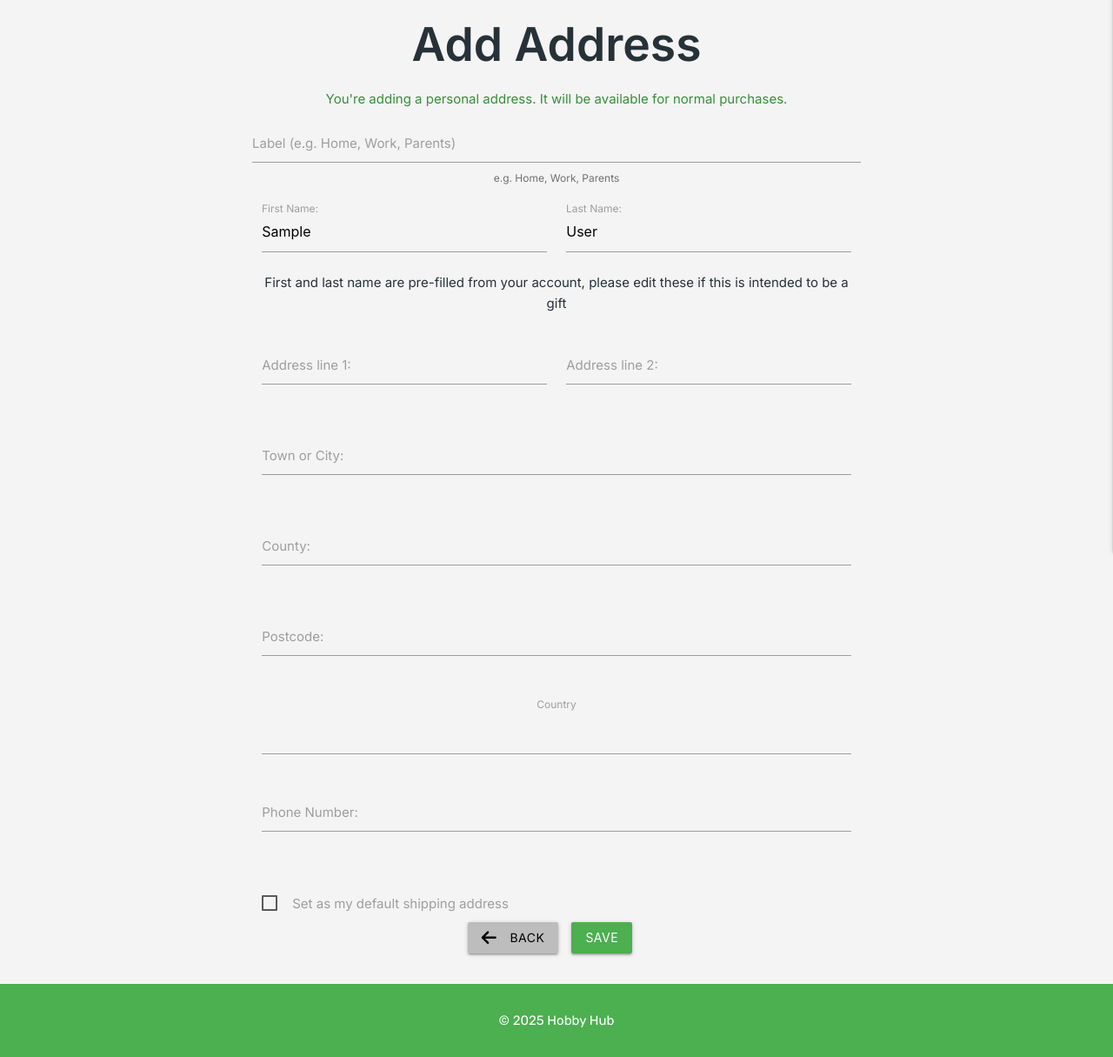
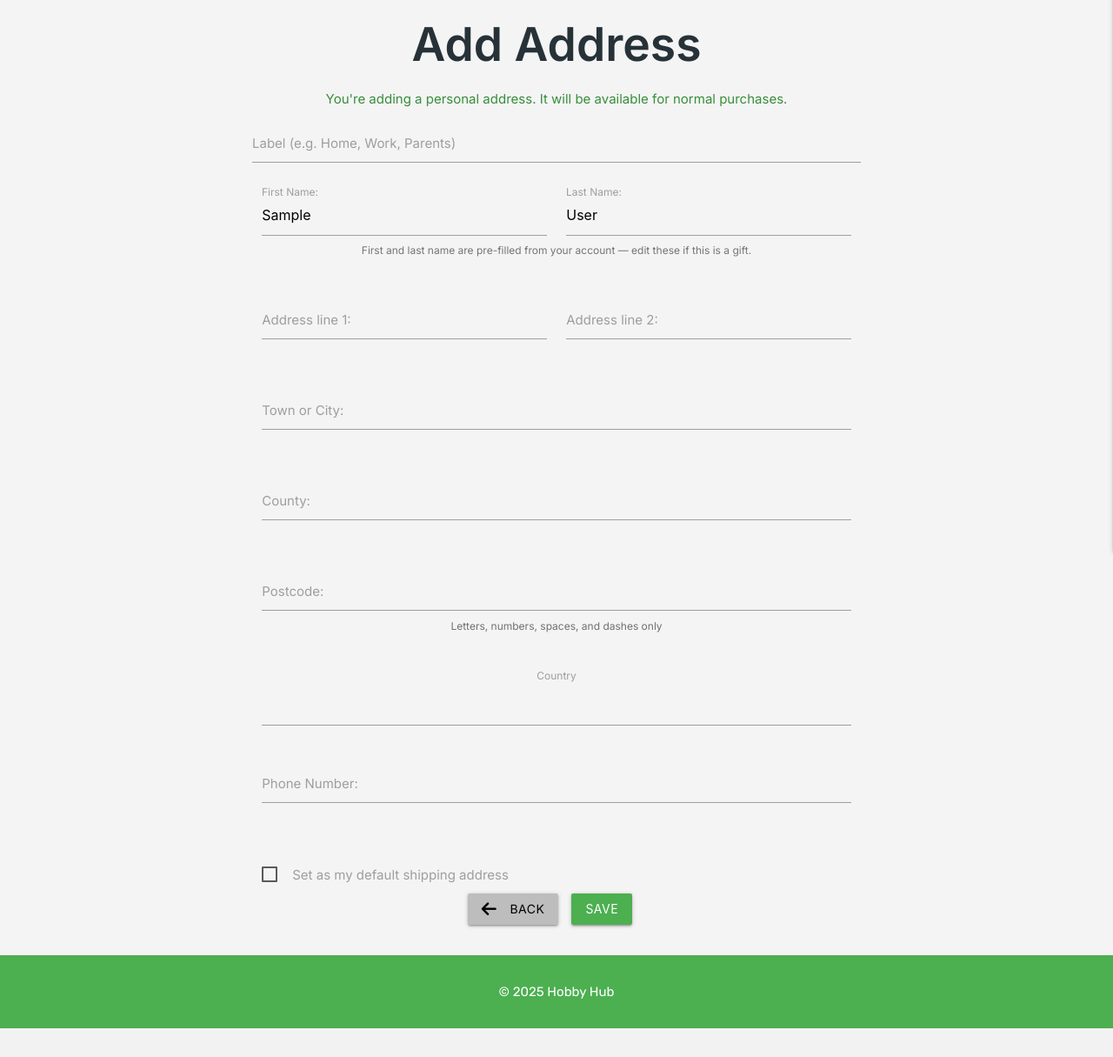
Before and after one commit to monkphin/HobbySub, a Django app: page /accounts/address/add/ in a window 1280 px wide. Shown: the part 226-1441 px from the top of the page at 87% size. After the commit the page ends 1408 px from the top, so only its background shows below. Run offline with Django 3.2, Linux system fonts and the light colour scheme; the visitor is signed in with stand-in values (Sample User, id 1); some libraries are stand-ins or nearby versions.

Commit message:
tidied HTML for address form

```diff
--- a/static/css/style.css
+++ b/static/css/style.css
@@ -622,3 +622,11 @@
   clip: rect(0, 0, 0, 0);
   border: 0;
 }
+
+.name-group-helper {
+  margin-top: -1rem;
+  font-size: 0.8rem;
+  color: #9e9e9e;
+  font-weight: 400;
+  line-height: 1.5;
+}
--- a/users/templates/users/add_address.html
+++ b/users/templates/users/add_address.html
@@ -38,40 +38,30 @@
       <input type="hidden" name="next" value="{{ next }}">
 
       <div class="input-field">
-        {{ form.label|add_class:"validate" }}
+        {{ form.label|add_class:"validate"|attr:"maxlength:50" }}
         <label for="{{ form.label.id_for_label }}">Label (e.g. Home, Work, Parents)</label>
-        <datalist id="address-labels">
-          <option value="Home">
-          <option value="Work">
-          <option value="Parents">
-          <option value="Other">
-        </datalist>
-        {% if form.label.help_text %}
-          <span class="helper-text">{{ form.label.help_text }}</span>
-        {% endif %}
-        {% for error in form.label.errors %}
-          <span class="red-text">{{ error }}</span>
-        {% endfor %}
       </div>
 
 
         <div class="row">
           <div class="input-field col s6">
             {{ form.recipient_f_name.label_tag }}
-            {{ form.recipient_f_name|add_class:"validate"|attr:"required"|attr:"type:text" }}
+            {{ form.recipient_f_name|add_class:"validate"|attr:"required"|attr:"type:text"|attr:"maxlength:30" }}
           </div>
           <div class="input-field col s6">
             {{ form.recipient_l_name.label_tag }}
-            {{ form.recipient_l_name|add_class:"validate"|attr:"required"|attr:"type:text" }}
+            {{ form.recipient_l_name|add_class:"validate"|attr:"required"|attr:"type:text"|attr:"maxlength:30" }}
           </div>
           <div class="col s12">
-            <span class="helper-text">First and last name are pre-filled from your account, please edit these if this is intended to be a gift</span>
+            <p class="name-group-helper grey-text text-darken-1 center-align">
+              First and last name are pre-filled from your account — edit these if this is a gift.
+            </p>
           </div>
         </div>
         <div class="row">
           <div class="input-field col s6">
             {{ form.address_line_1.label_tag }}
-            {{ form.address_line_1|add_class:"validate"|attr:"required"|attr:"type:text" }}
+            {{ form.address_line_1|add_class:"validate"|attr:"required"|attr:"type:text"|attr:"maxlength:60" }}
           </div>
           <div class="input-field col s6">
             {{ form.address_line_2.label_tag }}
@@ -81,7 +71,7 @@
         <div class="row">
           <div class="input-field col s12">
             {{ form.town_or_city.label_tag }}
-            {{ form.town_or_city|add_class:"validate"|attr:"required"|attr:"type:text" }}
+            {{ form.town_or_city|add_class:"validate"|attr:"required"|attr:"type:text"|attr:"maxlength:40" }}
           </div>
         </div>
         <div class="row">
@@ -93,7 +83,8 @@
         <div class="row">
           <div class="input-field col s12">
             {{ form.postcode.label_tag }}
-            {{ form.postcode|add_class:"validate"|attr:"required"|attr:"type:text" }}
+            {{ form.postcode|add_class:"validate"|attr:"required"|attr:"type:text"|attr:"maxlength:10"|attr:"pattern:^[\\w\\s-]+$" }}
+            <span class="helper-text">Letters, numbers, spaces, and dashes only</span>
           </div>
         </div>
         <div class="row">
@@ -105,7 +96,7 @@
         <div class="row">
           <div class="input-field col s12">
             {{ form.phone_number.label_tag }}
-            {{ form.phone_number|add_class:"validate"|attr:"required"|attr:"type:text"|attr:"pattern:^[-+()0-9 ]+$" }}
+            {{ form.phone_number|add_class:"validate"|attr:"required"|attr:"type:text"|attr:"pattern:^[-+()0-9 ]+$"|attr:"maxlength:20" }}
           </div>
         </div>
         {% if not gift %}
```
